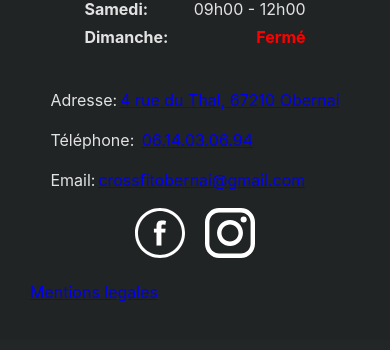
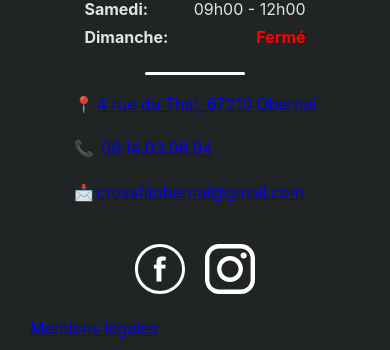
Before and after one commit to Crrux/CrossfitObernai, a React (Vite) app: page / in a window 390 px wide. Shown: the part 2183-2533 px from the top of the page. Built offline with nearby package versions, Linux system fonts and the light colour scheme; no server answers.

Commit message:
modif footer

```diff
--- a/src/layout/footer/_footer.sass
+++ b/src/layout/footer/_footer.sass
@@ -1,7 +1,7 @@
 footer
     margin-top: 50px
     padding-bottom: 20px
-    #Contact_info
+    #Contact_container
         display: flex
         flex-direction: row
         width: 100%
@@ -15,14 +15,38 @@ footer
         @media (max-width: $layout-breakpoint-small)
             gap: 20px
             flex-direction: column
-
-        &_Reseaux
+        #Contact_info
             display: flex
+            flex-direction: column
             gap: 20px
             @media (max-width: $layout-breakpoint-small)
-                justify-content: center
-            img
-                width: 50px
+                position: relative
+                padding-top: 10px
+                margin-top: 10px
+                &::before
+                    display: block
+                    width: 100px
+                    height: 3px
+                    position: relative
+                    border-radius: 3px
+                    background-color: #fff
+                    content: ''
+                    position: absolute
+                    left: 50%
+                    transform: translateX(-50%)
+                    top: -10px
+            p
+                margin: 0
+                padding: 0
+            &_Reseaux
+                display: flex
+                margin-top: 20px
+                gap: 20px
+                justify-content: space-evenly
+                @media (max-width: $layout-breakpoint-small)
+                    justify-content: center
+                img
+                    width: 50px
         #Google_map
             width: 500px
         #Hours_info
@@ -35,7 +59,7 @@ footer
 
 @media (max-width: $layout-breakpoint-small)
     footer
-        #Contact_info
+        #Contact_container
             #Google_map
                 width: 100%
                 display: flex
--- a/src/layout/footer/footer.jsx
+++ b/src/layout/footer/footer.jsx
@@ -16,7 +16,7 @@ function Footer() {
 
   return (
     <footer>
-      <section id="Contact_info">
+      <section id="Contact_container">
         {/* {test ? (
           " "
         ) : (
@@ -84,11 +84,11 @@ function Footer() {
             </tbody>
           </table>
         </div>
-        <div>
+        <div id="Contact_info">
           {isTabletorAbove ? (
             <>
               <p>
-                Adresse:
+                📍
                 <a
                   href="https://maps.app.goo.gl/8VZHC6K4swqYMEe4A"
                   target="_blank"
@@ -98,10 +98,10 @@ function Footer() {
                 </a>
               </p>
               <p>
-                Téléphone: <a href="tel:+33614030694">06.14.03.06.94</a>
+                📞 <a href="tel:+33614030694">06.14.03.06.94</a>
               </p>
               <p>
-                Email:
+                📩
                 <a href="mailto:crossfitobernai@gmail.com">
                   crossfitobernai@gmail.com
                 </a>
@@ -139,7 +139,6 @@ function Footer() {
                 <strong>📞</strong> 06.14.03.06.94
               </p>
               <p>
-                {" "}
                 <strong>📩</strong> crossfitobernai@gmail.com
               </p>
               <div id="Contact_info_Reseaux">
--- a/src/sass/style.css
+++ b/src/sass/style.css
@@ -547,7 +547,7 @@ footer {
   margin-top: 50px;
   padding-bottom: 20px;
 }
-footer #Contact_info {
+footer #Contact_container {
   display: flex;
   flex-direction: row;
   width: 100%;
@@ -556,45 +556,76 @@ footer #Contact_info {
   flex-wrap: wrap;
   gap: 40px;
 }
-footer #Contact_info p a {
+footer #Contact_container p a {
   margin-left: 3px;
 }
 @media (max-width: 767.98px) {
-  footer #Contact_info {
+  footer #Contact_container {
     gap: 20px;
     flex-direction: column;
   }
 }
-footer #Contact_info_Reseaux {
+footer #Contact_container #Contact_info {
   display: flex;
+  flex-direction: column;
   gap: 20px;
 }
 @media (max-width: 767.98px) {
-  footer #Contact_info_Reseaux {
+  footer #Contact_container #Contact_info {
+    position: relative;
+    padding-top: 10px;
+    margin-top: 10px;
+  }
+  footer #Contact_container #Contact_info::before {
+    display: block;
+    width: 100px;
+    height: 3px;
+    position: relative;
+    border-radius: 3px;
+    background-color: #fff;
+    content: "";
+    position: absolute;
+    left: 50%;
+    transform: translateX(-50%);
+    top: -10px;
+  }
+}
+footer #Contact_container #Contact_info p {
+  margin: 0;
+  padding: 0;
+}
+footer #Contact_container #Contact_info_Reseaux {
+  display: flex;
+  margin-top: 20px;
+  gap: 20px;
+  justify-content: space-evenly;
+}
+@media (max-width: 767.98px) {
+  footer #Contact_container #Contact_info_Reseaux {
     justify-content: center;
   }
 }
-footer #Contact_info_Reseaux img {
+footer #Contact_container #Contact_info_Reseaux img {
   width: 50px;
 }
-footer #Contact_info #Google_map {
+footer #Contact_container #Google_map {
   width: 500px;
 }
-footer #Contact_info #Hours_info table th {
+footer #Contact_container #Hours_info table th {
   text-align: left;
   padding-right: 20px;
 }
-footer #Contact_info #Hours_info table tr {
+footer #Contact_container #Hours_info table tr {
   text-align: right;
 }
 
 @media (max-width: 767.98px) {
-  footer #Contact_info #Google_map {
+  footer #Contact_container #Google_map {
     width: 100%;
     display: flex;
     justify-content: center;
   }
-  footer #Contact_info #Google_map iframe {
+  footer #Contact_container #Google_map iframe {
     margin: auto;
     width: 30rem;
   }
```
Also changed, not shown: 1 other file (tests, documents, lock files or other folders).
